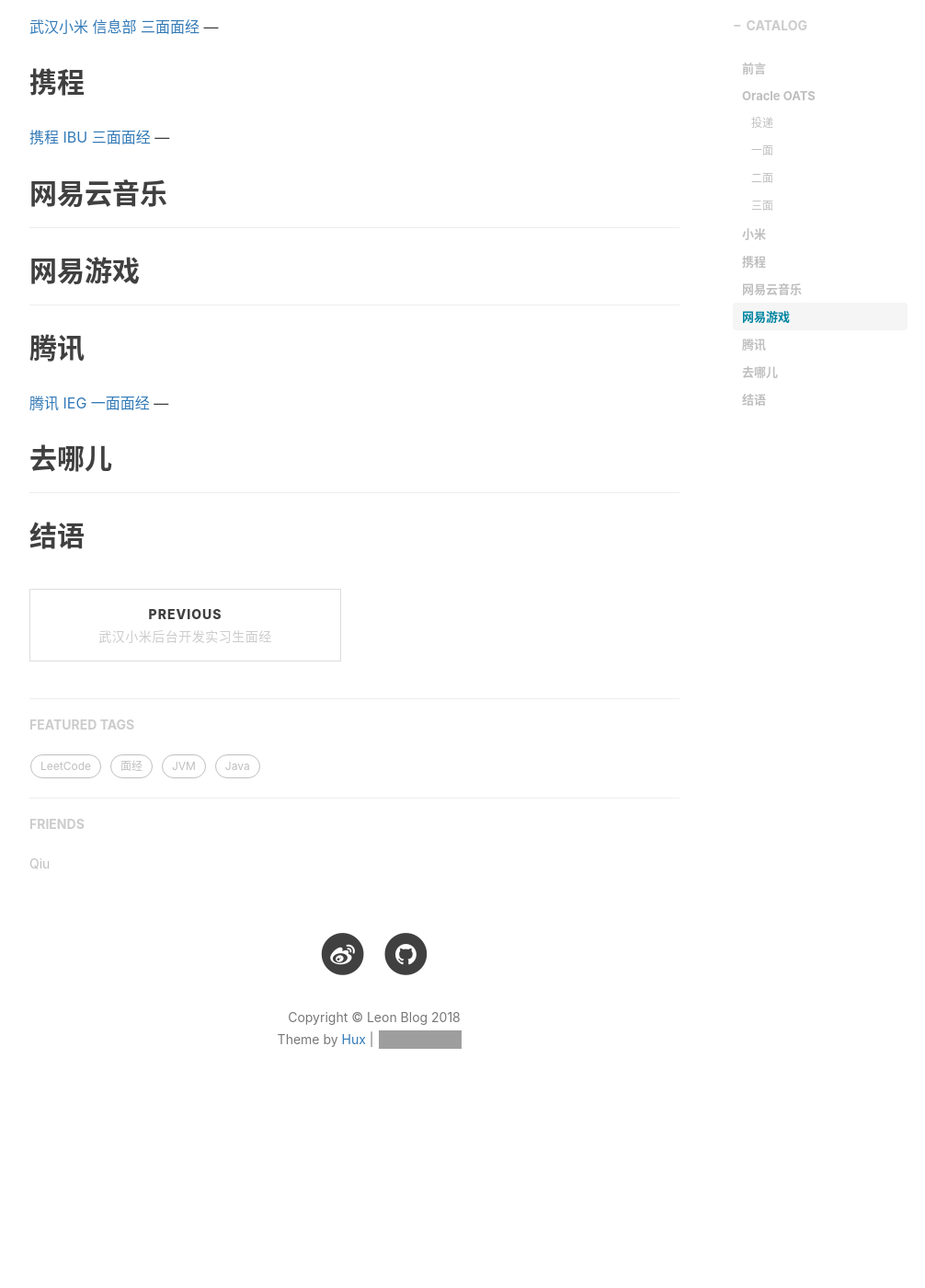
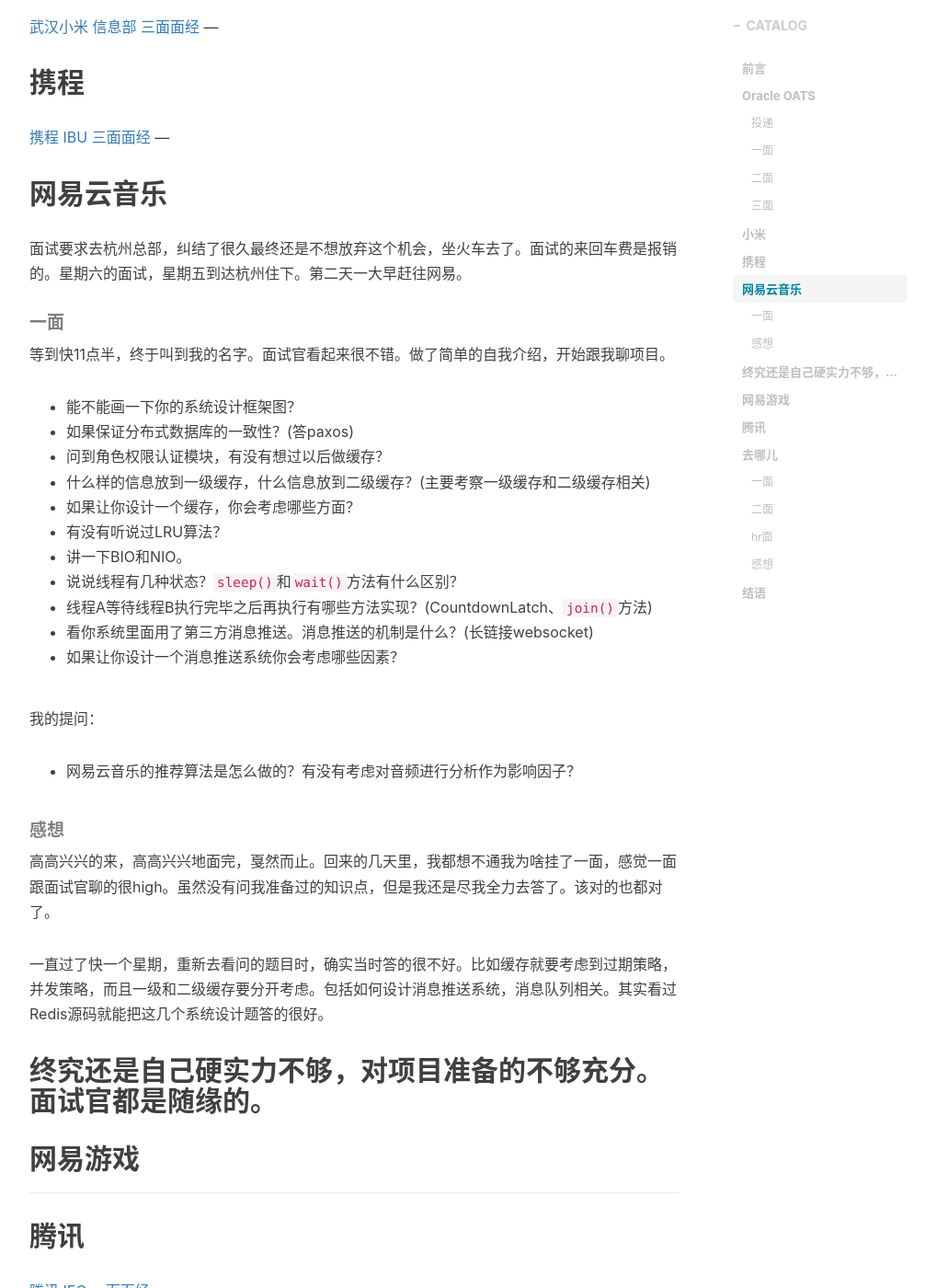
Before and after one commit to tfl435918939/blog, a Jekyll site: the page built from _posts/2018-04-25-2018年春招实习面经合集.markdown, in a window 1280 px wide and 1400 px high, scrolled down 2464 px. Shown: the whole window at 92% size, without its empty margins (233-1239 px from the left). Built offline with Jekyll 4.4.1, drawn with Linux system fonts in a browser that asks for light colours; nearby versions of some CDN libraries; comment, search, counter and statistics services are not loaded; before the commit the page ends 3698 px from its top, so only the background shows below that; some of the changed text lies outside the part shown; grey boxes are pictures that could not be loaded.

Commit message:
update content

```diff
--- a/_posts/2018-04-25-2018年春招实习面经合集.markdown
+++ b/_posts/2018-04-25-2018年春招实习面经合集.markdown
@@ -65,7 +65,31 @@
 ---
 
 ## 网易云音乐
+面试要求去杭州总部，纠结了很久最终还是不想放弃这个机会，坐火车去了。面试的来回车费是报销的。星期六的面试，星期五到达杭州住下。第二天一大早赶往网易。
+##### 一面
+等到快11点半，终于叫到我的名字。面试官看起来很不错。做了简单的自我介绍，开始跟我聊项目。
 
+- 能不能画一下你的系统设计框架图？
+- 如果保证分布式数据库的一致性？(答paxos)
+- 问到角色权限认证模块，有没有想过以后做缓存？
+- 什么样的信息放到一级缓存，什么信息放到二级缓存？(主要考察一级缓存和二级缓存相关)
+- 如果让你设计一个缓存，你会考虑哪些方面？
+- 有没有听说过LRU算法？
+- 讲一下BIO和NIO。
+- 说说线程有几种状态？``sleep()``和``wait()``方法有什么区别？
+- 线程A等待线程B执行完毕之后再执行有哪些方法实现？(CountdownLatch、``join()``方法)
+- 看你系统里面用了第三方消息推送。消息推送的机制是什么？(长链接websocket)
+- 如果让你设计一个消息推送系统你会考虑哪些因素？
+
+我的提问：
+- 网易云音乐的推荐算法是怎么做的？有没有考虑对音频进行分析作为影响因子？
+
+##### 感想
+高高兴兴的来，高高兴兴地面完，戛然而止。回来的几天里，我都想不通我为啥挂了一面，感觉一面跟面试官聊的很high。虽然没有问我准备过的知识点，但是我还是尽我全力去答了。该对的也都对了。
+
+一直过了快一个星期，重新去看问的题目时，确实当时答的很不好。比如缓存就要考虑到过期策略，并发策略，而且一级和二级缓存要分开考虑。包括如何设计消息推送系统，消息队列相关。其实看过Redis源码就能把这几个系统设计题答的很好。
+
+终究还是自己硬实力不够，对项目准备的不够充分。面试官都是随缘的。
 ---
 
 ## 网易游戏
@@ -77,6 +101,31 @@
 ---
 
 ## 去哪儿
+其实面试有点划，因为全程都在问项目，掺杂了一些简单的算法和``tcp/ip``。
+##### 一面
+- 自我介绍。
+- 介绍项目。
+- 讨论大文件上传整个流程和可以优化的地方。
+- IP协议位于哪个层？(当时记不清楚了，回答错了很尴尬)
+- 给定两个字符串，找到最大连续公共子字符串。
+- 说说快排的时间复杂度。最好的情况是什么？最坏的情况是什么？时间复杂度分别是多少？
+
+##### 二面
+- 自我介绍
+- 介绍项目。画系统设计框图，以及角色权限认证表结构设计图。
+- 讲讲角色权限认证是怎么实现的。如果别人拿了你的Token，这个时候应该怎么优化系统增加安全性？
+
+##### hr面
+- 说说你的缺点。
+- 说说给你留下印象最深刻的一个项目。
+- 你最想去哪个城市工作。
+
+我的问题：
+- 部门分配。
+- 实习薪资和时间。
+
+##### 感想
+其实也没什么感想，因为确实有点简单。最后hr发了口头offer。不管怎么样还是要心态放平和。毕竟前一天心态才崩溃过。。有种如释重负的感觉。
 
 ---
 
```
